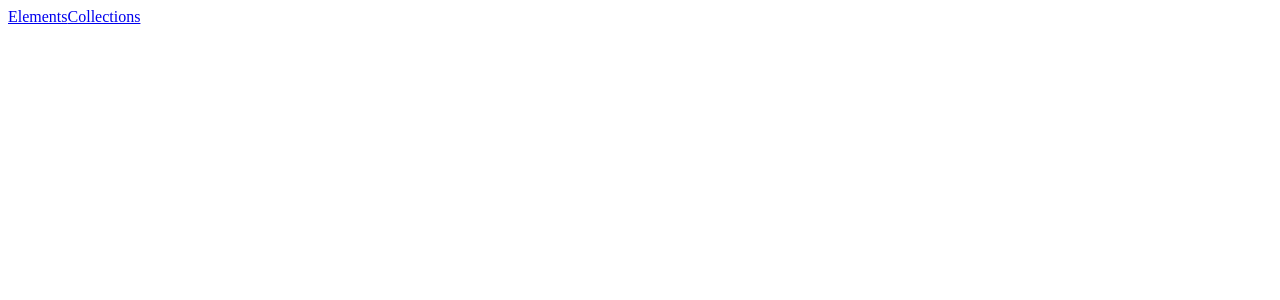
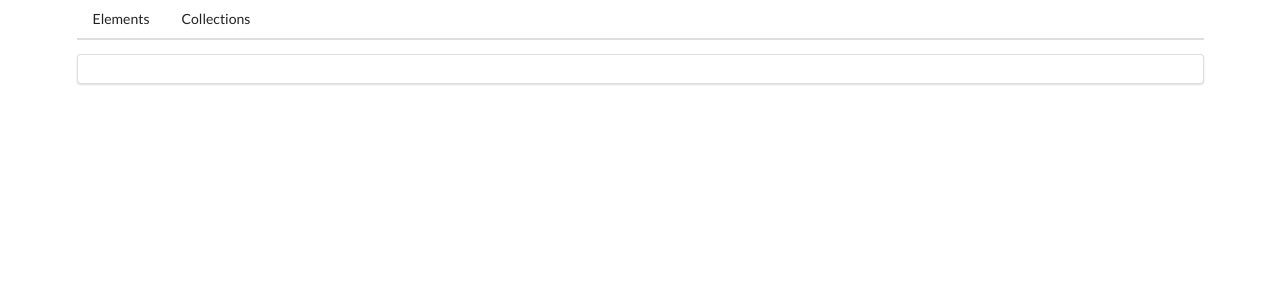
Before and after one commit to abiwoods/components, an Angular app: page / in a window 1280 px wide. Shown: the top 300 px of the page. Built offline with nearby package versions, Linux system fonts and the light colour scheme.

Commit message:
Basic styling for nav

```diff
--- a/package.json
+++ b/package.json
@@ -20,6 +20,7 @@
     "@angular/platform-browser-dynamic": "~9.0.1",
     "@angular/router": "~9.0.1",
     "rxjs": "~6.5.4",
+    "semantic-ui-css": "^2.4.1",
     "tslib": "^1.10.0",
     "zone.js": "~0.10.2"
   },
--- a/src/app/app.component.html
+++ b/src/app/app.component.html
@@ -1,3 +1,9 @@
-<a routerLink="/elements">Elements</a>
-<a routerLink="/collections">Collections</a>
-<router-outlet></router-outlet>
+<div class="ui container">
+  <div class="ui secondary pointing menu">
+    <a class="item" routerLink="/elements">Elements</a>
+    <a class="item" routerLink="/collections">Collections</a>
+  </div>
+  <div class="ui segment">
+    <router-outlet></router-outlet>
+  </div>
+</div>
--- a/src/styles.css
+++ b/src/styles.css
@@ -1 +1 @@
-/* You can add global styles to this file, and also import other style files */
+@import 'semantic-ui-css/semantic.css';
```
Also changed, not shown: 1 other file (tests, documents, lock files or other folders).
